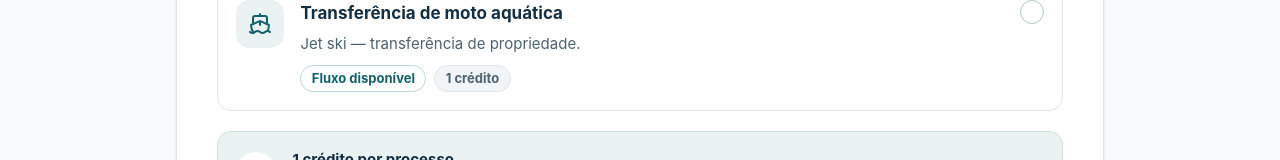
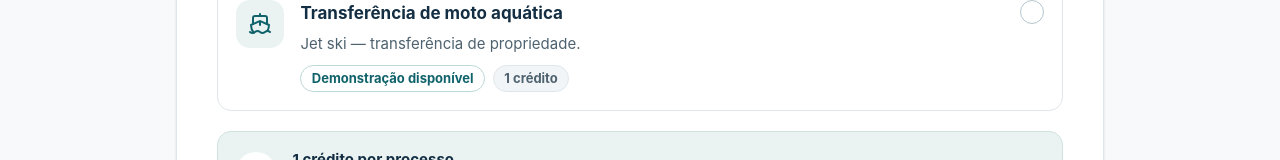
Before and after one commit to matheusdebrito/preenchimento-automatico, a React (Vite) app in the folder frontend/: page /preencher/servico in a window 1280 px wide. Shown: the part 508-668 px from the top of the page. Built offline with nearby package versions, Linux system fonts and the light colour scheme.

Commit message:
fix: resolve catalog lint and distinguish demo availability; upgrade CI actions

```diff
--- a/frontend/src/data/catalog.ts
+++ b/frontend/src/data/catalog.ts
@@ -6,7 +6,8 @@ export interface ServiceCategory {
   title: string;
   description: string;
   icon: LucideIcon;
-  available: boolean;
+  /** Can open the preview; does NOT mean an officially available service. */
+  demoAvailable: boolean;
   serviceId?: string;
 }
 
@@ -16,7 +17,7 @@ export const SERVICE_CATEGORIES: readonly ServiceCategory[] = [
     title: 'Embarcações e jet skis',
     description: 'Transferência, inscrição e outros serviços.',
     icon: Ship,
-    available: true,
+    demoAvailable: true,
     serviceId: 'transferencia-moto-aquatica',
   },
   {
@@ -24,14 +25,14 @@ export const SERVICE_CATEGORIES: readonly ServiceCategory[] = [
     title: 'Arrais, Mestre e Capitão',
     description: 'Inscrição, renovação e segunda via.',
     icon: IdCard,
-    available: false,
+    demoAvailable: false,
   },
   {
     id: 'aquaviarios',
     title: 'Aquaviários',
     description: 'CIR, certificados e documentos profissionais.',
     icon: Anchor,
-    available: false,
+    demoAvailable: false,
   },
 ];
 
--- a/frontend/src/features/wizard/ServiceStep.tsx
+++ b/frontend/src/features/wizard/ServiceStep.tsx
@@ -65,7 +65,7 @@ export function ServiceStep() {
               <span className="service-option__title">{PILOT_SERVICE.title}</span>
               <span className="service-option__description">{PILOT_SERVICE.summary}</span>
               <span className="service-option__meta">
-                <Badge tone="test">Fluxo disponível</Badge>
+                <Badge tone="test">Demonstração disponível</Badge>
                 <Badge tone="neutral">1 crédito</Badge>
               </span>
             </span>
--- a/frontend/src/pages/HomePage.tsx
+++ b/frontend/src/pages/HomePage.tsx
@@ -68,7 +68,7 @@ export function HomePage() {
               {SERVICE_CATEGORIES.map((category) => {
                 const Icon = category.icon;
 
-                if (!category.available) {
+                if (!category.demoAvailable) {
                   return (
                     <article key={category.id} className="category-card category-card--soon">
                       <span className="icon-badge" aria-hidden="true">
@@ -98,7 +98,7 @@ export function HomePage() {
                       <h3 className="category-card__title">{category.title}</h3>
                       <p className="category-card__description">{category.description}</p>
                       <div className="category-card__meta">
-                        <span className="category-card__available">Fluxo disponível</span>
+                        <span className="category-card__available">Demonstração disponível</span>
                       </div>
                     </div>
                     <ChevronRight className="category-card__chevron" aria-hidden="true" />
```
Also changed, not shown: 1 other file (tests, documents, lock files or other folders).
